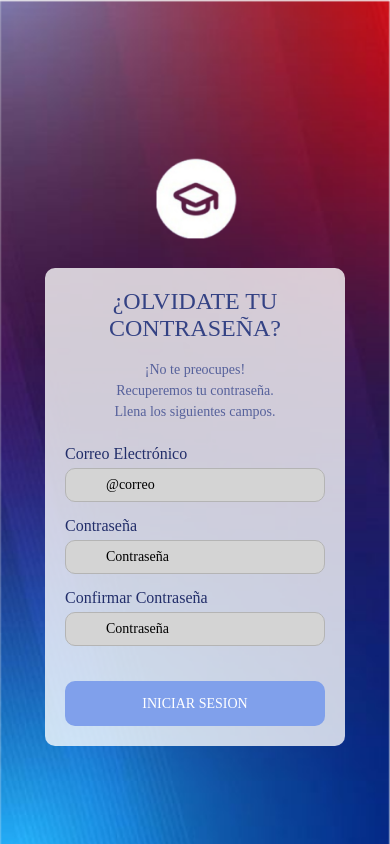
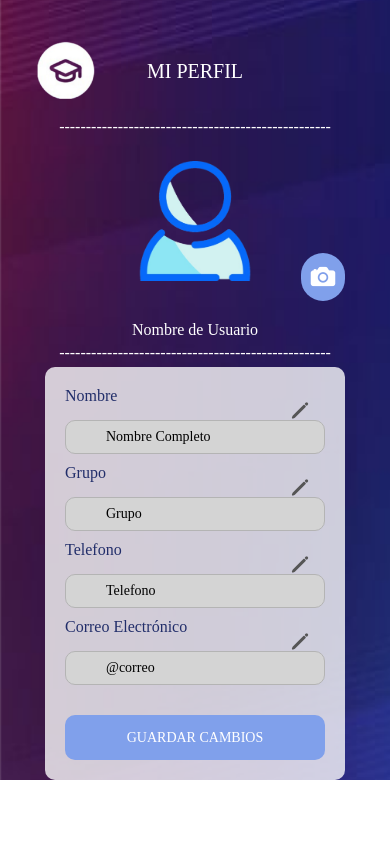
Before and after one commit to PerlitaSolve/PI-m-viles, a React Native app in the folder redsocial/: screen / in a window 390 px wide. Built offline with nearby package versions, Linux system fonts and the light colour scheme.

Commit message:
Editar Perfil Completo

```diff
--- a/redsocial/App.js
+++ b/redsocial/App.js
@@ -6,11 +6,13 @@ import Registro from './screens/Registro';
 import MisEventos from './screens/MisEventos';
 import Notificaciones from './screens/Notificaciones';
 import Contra from './screens/Contra';
+import Perfil from './screens/Perfil';
+import EdPerfil from './screens/EdPerfil';
 
 
 export default function App() {
   return (
-    <Contra/>
+    <EdPerfil/>
   );
 }
 
--- /dev/null
+++ b/redsocial/screens/EdPerfil.js
@@ -0,0 +1,183 @@
+import { StyleSheet, Text, View, ImageBackground, TextInput, Image, Pressable, ScrollView } from 'react-native'
+import React from 'react'
+import { Ionicons } from '@expo/vector-icons';
+
+
+
+
+export default function Perfil() {
+  return (
+    <ScrollView>
+    <ImageBackground
+      source={require('../assets/Fondo4.png')}
+      style={styles.fondo}
+    >
+        <View style={{position:'absolute', top:40, left:20}}>
+          <Image source={require('../assets/LogoPI.png')}
+          style={styles.logo}
+          />
+        </View>
+          <Text style={styles.titulo}>MI PERFIL</Text>
+
+
+      <View style={styles.container}>
+        <View>
+          <Text style={styles.text2}>---------------------------------------------------</Text>
+
+          <View style={{alignItems:'center', justifyContent:'center', marginBottom:20, marginTop:20}}>
+            <Image source={require('../assets/Lperfil.png')}
+            style={styles.foto}/>
+
+            <Pressable style={styles.iconCamara}>
+                <Ionicons name="camera" size={28} color="#fff" />
+            </Pressable>
+          </View>
+
+          <Text style={styles.text2}>Nombre de Usuario</Text>
+          <Text style={styles.text2}>---------------------------------------------------</Text>
+        </View>
+
+
+        <View style={styles.cuadro}>
+          <View>
+                <View>
+                <Text style={styles.text}>Nombre</Text>
+                <TextInput placeholder='Nombre Completo' style={styles.input}></TextInput>
+                <Ionicons name="pencil" size={20} color="#555" style={styles.pencil}/>
+                </View>
+
+                <View>
+                <Text style={styles.text}>Grupo</Text>
+                <TextInput placeholder='Grupo' style={styles.input}></TextInput>
+                <Ionicons name="pencil" size={20} color="#555" style={styles.pencil}/>
+                </View>
+
+                <View>
+                <Text style={styles.text}>Telefono</Text>
+                <TextInput placeholder='Telefono' style={styles.input} keyboardType='numeric'></TextInput>
+                <Ionicons name="pencil" size={20} color="#555" style={styles.pencil}/>
+                </View>
+
+                <View>
+                <Text style={styles.text}>Correo Electrónico</Text>
+                <TextInput placeholder='@correo' style={styles.input} ></TextInput>
+                <Ionicons name="pencil" size={20} color="#555" style={styles.pencil}/>
+                </View>
+
+              <Pressable style={styles.boton}>
+                  <Text style={styles.bText}>GUARDAR CAMBIOS</Text>
+              </Pressable>
+
+          </View>
+        </View>
+
+
+      </View>
+    </ImageBackground>
+    </ScrollView>
+  )
+}
+
+const styles = StyleSheet.create({
+    logo:{
+        height:60,
+        width:90,
+        zIndex:1,
+        marginTop:0,
+        marginBottom:20,
+        flexDirection:'flex-start',
+    },
+    titulo:{
+      fontSize:20,
+      color:'#ffffffff',
+      alignItems:'center',
+      marginBottom: 5,
+      fontFamily:'Josefin Sans',
+      justifyContent:'center',
+      textAlign:'center',
+      padding: 30,
+      marginTop:30,
+    },
+     fondo:{
+        flex:1,
+        resizeMode:'cover',
+        justifyContent:'center',
+        alignItems:'center',
+        height:'100%',
+        width:'100%',
+    },
+    foto:{
+      height: 120,
+      width:120,
+      alignItems:'center',
+      justifyContent:'center',
+      marginBottom:20,
+    },
+    cuadro:{
+        backgroundColor:'#ffffffc7',
+        padding:20,
+        borderRadius:10,
+        width:300,
+        alignItems:'center',
+    },
+    input:{
+        borderWidth:1,
+        borderColor:'#b4b4b4ff',
+        backgroundColor:'#d4d4d4ff',
+        borderRadius:10,
+        padding:10,
+        marginBottom:10,
+        fontFamily:"Instrument Sans",
+        paddingVertical:8,
+        paddingHorizontal:40,
+        marginTop:10,
+    },
+    text:{
+        fontSize:16,
+        color:'#222e6aff',
+        alignItems:'flex-start',
+        marginBottom:5,
+        fontFamily:'Josefin Sans',
+    },
+    boton:{
+        color:'#fff',
+        fontSize:14,
+        fontFamily:"Instrument Sans",
+        backgroundColor:'#80A0EB',
+        borderRadius:10,
+        marginTop:20,
+        textAlign:'center',
+        height:45,
+        justifyContent:'center',
+        alignItems:'center',
+    },
+    bText:{
+        color:'#fff',
+        fontSize:14,
+        fontFamily:"Instrument Sans",
+        justifyContent:'center',
+        alignItems:'center',
+    },
+    text2:{
+      fontSize:16,
+      color:'#ffffffff',
+      alignItems:'center',
+      marginBottom:5,
+      fontFamily:'Josefin Sans',
+      justifyContent:'center',
+      textAlign:'center',
+  },
+  iconCamara:{
+  position:'absolute',
+  bottom:0,
+  right:0,
+  backgroundColor:'#80A0EB',
+  padding:8,
+  borderRadius:50,
+},
+pencil:{
+  position:'absolute',
+  right:15,
+  top:12,
+},
+});
```
